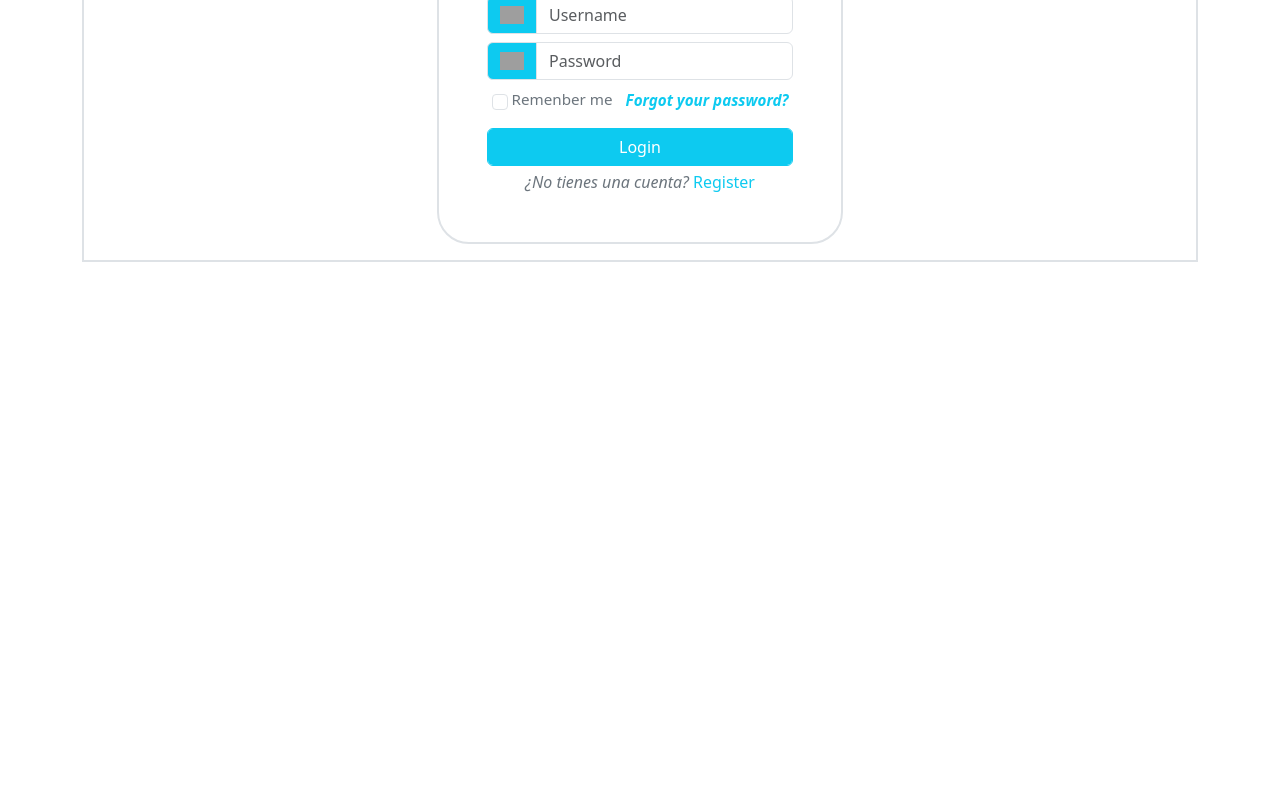
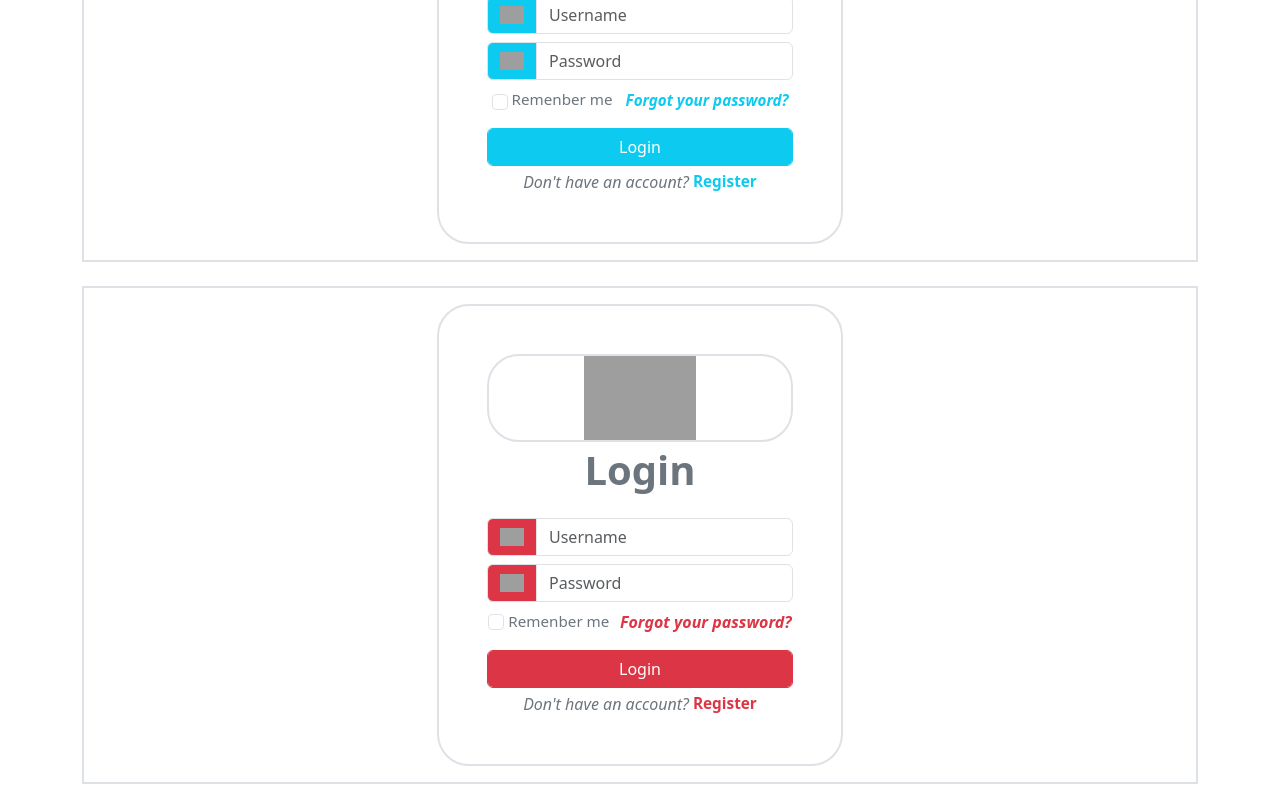
Before and after one commit to SierraJCode/Practica-Angular, an Angular app: page / in a window 1280 px wide. Shown: the part 973-1773 px from the top of the page. Before the commit the page ends 1251 px from the top, so only its background shows below. Built offline with nearby package versions, Linux system fonts and the light colour scheme; grey boxes are pictures that could not be loaded.

Commit message:
Agregando el mismo Login pero en rojo (Danger)

```diff
--- a/src/app/loginform/loginform.component.html
+++ b/src/app/loginform/loginform.component.html
@@ -45,10 +45,50 @@
             <button class="btn btn-info mt-3 text-white form-control">Login</button>
         </div>
         <div class="d-flex justify-content-center mt-1 gap-1">
-            <div class="fst-italic">¿No tienes una cuenta?</div>
-            <a class="text-decoration-none text-info" href="#">Register</a>
+            <div class="fst-italic">Don't have an account?</div>
+            <a class="text-decoration-none text-info fw-semibold" style="font-size: 0.96rem;" href="#">Register</a>
         </div>
     </div>
+</div>
 
+<div class="mt-4 container border border-2 p-3 d-flex justify-content-center">
+    <div class="p-5 border border-2 rounded-5 text-secondary">
+        <div class="border border-2 rounded-5 d-flex justify-content-center px-4">
+            <img style="width: 7rem;" src="https://img.freepik.com/vector-premium/resumen-degradado-ilustracion-pajaro-colorido_343694-1740.jpg" alt="logo">
+        </div>
+        <div class="text-center h1 fw-bold mt-1 mb-3">
+            Login
+        </div>
+        <div class="mt-4">
+            <div class="input-group">
+                <div class="input-group-text bg-danger">
+                    <img style="width: 1.5rem;" src="https://upload.wikimedia.org/wikipedia/commons/9/99/Sample_User_Icon.png" alt="">
+                </div>
+                <input class="form-control" type="text" name="" id="" placeholder="Username">
+            </div>
+        </div>
+        <div class="mt-2">
+            <div class="input-group">
+                <div class="input-group-text bg-danger">
+                    <img style="width: 1.5rem;" src="https://upload.wikimedia.org/wikipedia/commons/9/99/Sample_User_Icon.png" alt="">
+                </div>
+                <input class="form-control" type="password" name="" id="" placeholder="Password">
+            </div>
+        </div>
+        <div class="d-flex justify-content-around gap-2 mt-2">
+            <div class="d-flex gap-1">
+                <input class="form-check-input" type="checkbox">
+                <div style="font-size: 0.95rem">Remenber me</div>
+            </div>
+            <a class="text-decoration-none fw-semibold fst-italic text-danger" href="#">Forgot your password?</a>
+        </div>
+        <div class="">
+            <button class="btn btn-danger form-control mt-3">Login</button>
+        </div>
+        <div class="d-flex justify-content-center gap-1 mt-1">
+            <div class="fst-italic">Don't have an account?</div>
+            <a class="text-decoration-none text-danger fw-semibold" style="font-size: 0.96rem;" href="#">Register</a>
+        </div>
 
+    </div>
 </div>
```
